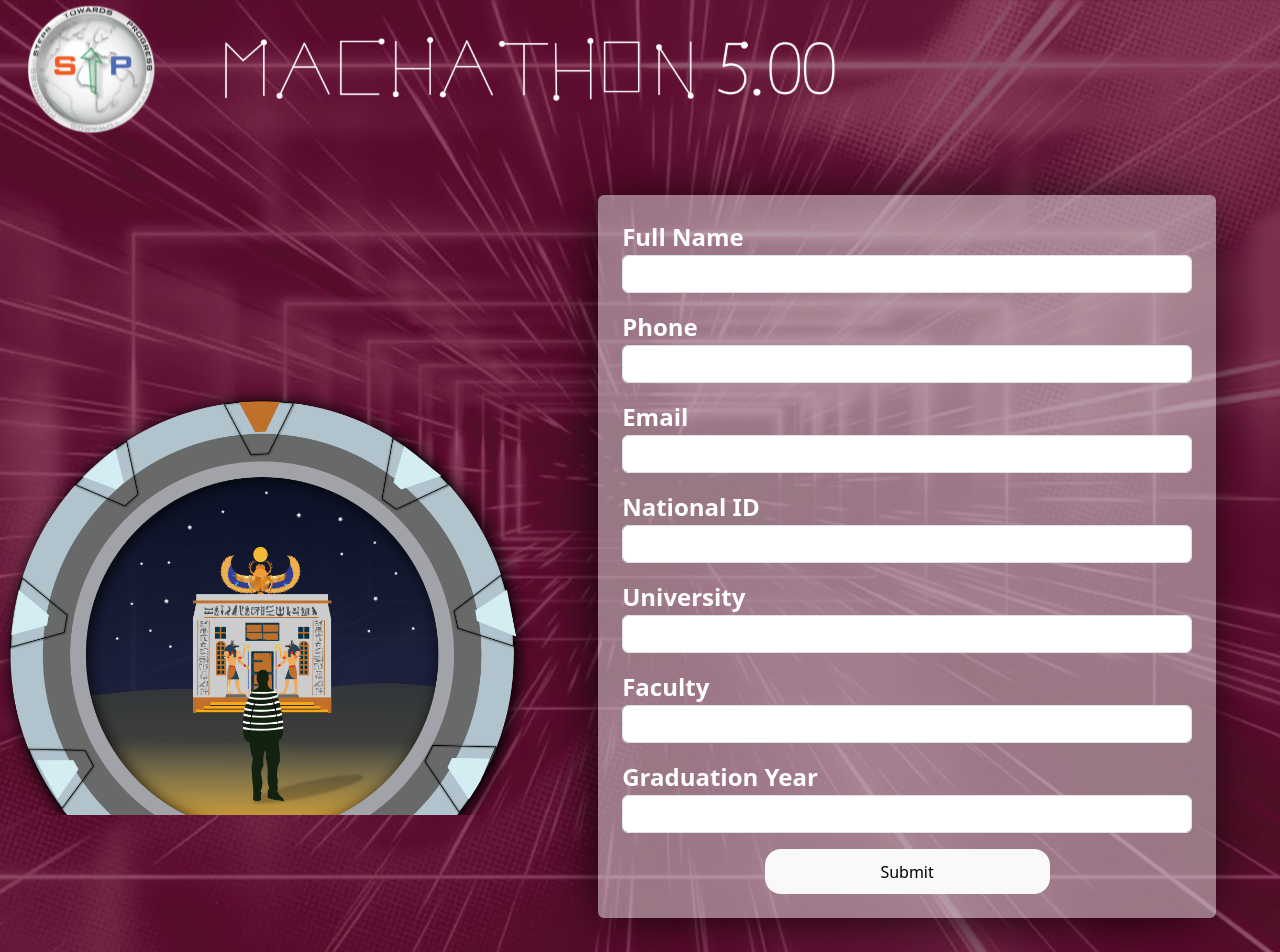
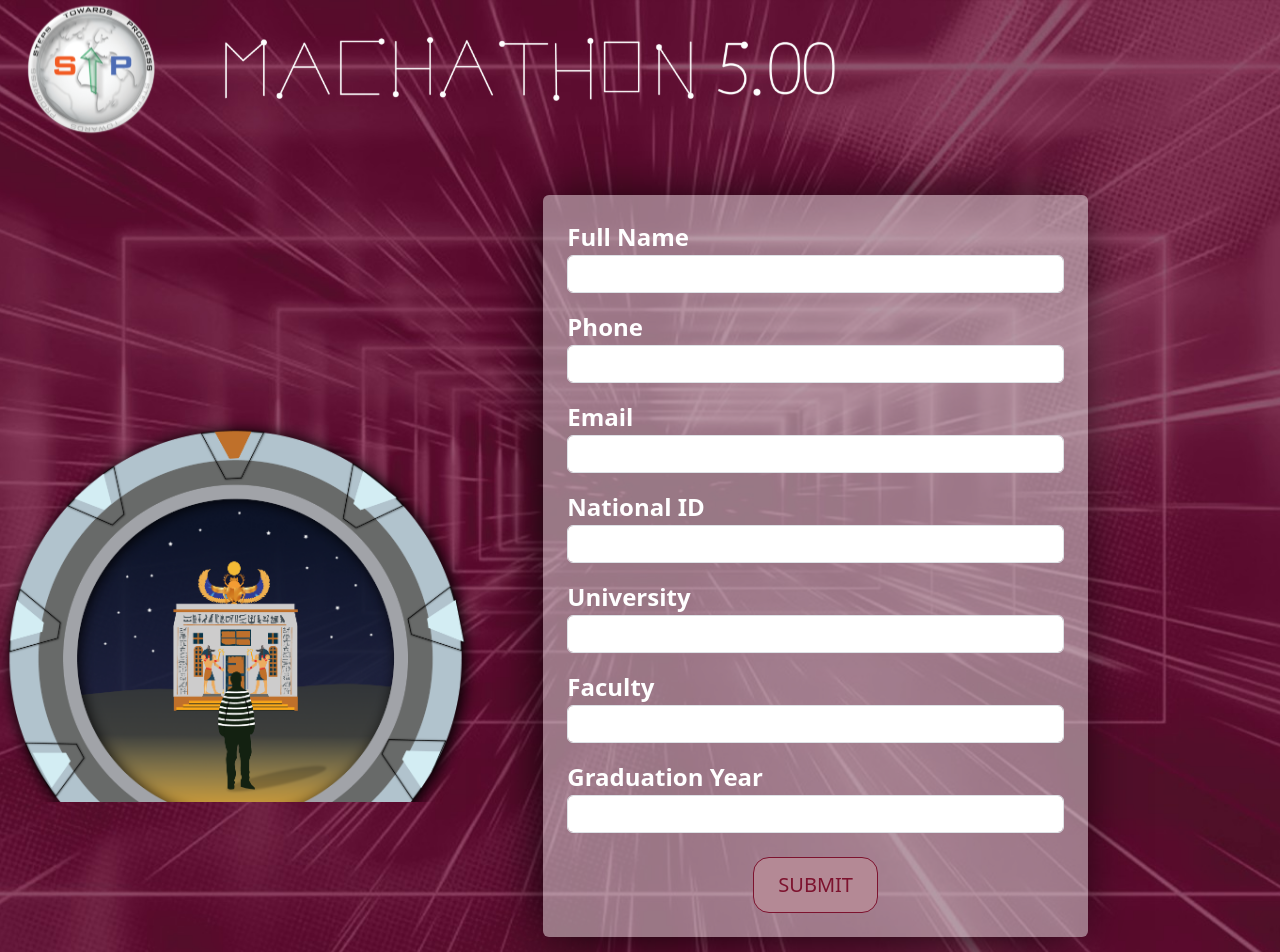
Before and after one commit to STP-Software-24/summit_form_frontend, a React (Vite) app: page / in a window 1280 px wide. Shown: the top 952 px of the page. Built offline with nearby package versions, Linux system fonts and the light colour scheme.

Commit message:
form validation

```diff
--- a/src/component/RegistrationForm.css
+++ b/src/component/RegistrationForm.css
@@ -12,9 +12,9 @@ body{
     align-items: center;
     justify-content: center;
     min-height: 100vh;
-    min-width: 100vw;
+    min-width: 70vw;
+    max-width: 90vw;
     /* overflow-x: hidden; */
-
   }
   .top-20{
   top:20%;
@@ -31,7 +31,16 @@ body{
   width:100% !important;
   }
   .gate {
-    max-width: 150% !important;
+    min-width: 100% !important;
+  }
+
+  .submit-button {
+    background-color: #B48995;
+    color: #7D122E;
+    border-color: #7D122E;
+    font-size: 20px;
+    font:bold;
+    border-radius: 5px;
   }
 
   @media (max-width: 700px) {
--- a/src/component/RegistrationForm.jsx
+++ b/src/component/RegistrationForm.jsx
@@ -15,6 +15,15 @@ const RegistrationForm = () => {
         faculty: "",
         grad_year: ""
       });
+    const [errors, setErrors] = useState({
+      name: "",
+      phone_number: "",
+      email: "",
+      national_id: "",
+      university: "",
+      faculty: "",
+      grad_year: ""
+    });
 
       const inputs = [
         {
@@ -23,8 +32,13 @@ const RegistrationForm = () => {
           type: "text",
           errorMessage: "Your Fullname should be 6-35 characters and shouldn't include any special character",
           label: "Full Name",
-          pattern:'[(a-zA-Z)||(a-zA-Z ?:\s)]{3,16}?$', // Corrected the minimum and maximum length
           required: true,
+          validation: (value) => {
+            if (value.length < 6 || value.length > 35) {
+              return "Your Fullname should be 6-35 characters and shouldn't include any special character";
+            }
+            return "";
+          }
         },
         {
           id: 2,
@@ -32,10 +46,15 @@ const RegistrationForm = () => {
           type: "text", // Changed type to text to allow for validation of non-numeric characters
           errorMessage: "Invalid Phone Number",
           label: "Phone",
-          pattern:"/^(02)?(01)[0125][0-9]{8}$/",
           required: true,
           minLength:"0",
-          maxlength:"11"
+          maxLength:"11",
+          validation: (value) => {
+            if (!/^\d+$/.test(value) || value.length !== 11) {
+              return "Invalid Phone Number";
+            }
+            return "";
+          }
         },
         {
           id: 3,
@@ -44,98 +63,142 @@ const RegistrationForm = () => {
           //pattern:"/^(02)?(01)[0125][0-9]{8}$/", // Removed unnecessary escape characters
           errorMessage: "It should be a valid email address!",
           label: "Email",
-          required: true
+          required: true,
+          validation: (value) => {
+            if(!/.+@[^@]+\.[^@]{2,}$/.test(value) || value.length < 6){
+              return "Invalid Email Address";
+            }
+            return "";
+          }
         },
         {
           id: 4,
           name: "national_id",
           type: "text", // Changed type to text to allow for validation of non-numeric characters
-          pattern:"/^[0-9]{14}$/",
+          //pattern:"/^[0-9]{14}$/",
           errorMessage: "Invalid Number",
           label: "National ID",
-          maxlength:"14",
-          required: true
+          maxLength:"14",
+          required: true,
+          validation: (value) => {
+            if(!/^\d{14}$/.test(value)){
+              return "Invalid National ID";
+            }
+            return "";
+          }
         },
         {
           id: 5,
           name: "university",
           type: "text",
-          pattern:"/[(a-zA-Z)||(a-zA-Z ?:\s)]{3,16}?$/", // Corrected the minimum and maximum length
+          //pattern:"/[(a-zA-Z)||(a-zA-Z ?:\s)]{3,16}?$/", // Corrected the minimum and maximum length
           errorMessage: "University should be 5-30 characters and shouldn't include any special character",
           label: "University",
-          required: true
+          required: true,
+          validation: (value) => {
+            if(value.length < 5 || value.length > 30){
+              return "University should be between 5 and 30 characters";
+            }
+            return "";
+          }
         },
         {
           id: 6,
           name: "faculty",
           type: "text",
-          pattern:"/[(a-zA-Z)||(a-zA-Z ?:\s)]{3,16}?$/", // Corrected the minimum and maximum length
+          //pattern:"/[(a-zA-Z)||(a-zA-Z ?:\s)]{3,16}?$/", // Corrected the minimum and maximum length
           errorMessage: "Faculty should be 5-30 characters and shouldn't include any special character",
           label: "Faculty",
           required: true,
+          validation: (value) => {
+            if(value.length < 5 || value.length > 30){
+              return "Faculty should be between 5 and 30 characters";
+            }
+            return "";
+          }
         },
         {
           id: 7,
           name: "grad_year",
-          type: "number",
+          type: "text",
           //pattern: /^[0-9]{4}$/, // Corrected pattern for graduation year
           label: "Graduation Year",
-          required: true
+          maxLength:"4",
+          minLength:"4",
+          required: true,
+          validation: (value) => {
+            if(value.length !== 4 || /^\d+$/.test(value) || value < 1990 || value > 2033){
+              return "Invalid Graduation Year";
+            }
+            return "";
+          }
         }
       ];
 
-      /* Validation error format {
-        {
-	"success": false,
-	"errors": [
-		{
-			"type": "field",
-			"value": "304056110177",
-			"msg": "Invalid value",
-			"path": "national_id",
-			"location": "body"
-		}
-	]
-}
-      }*/
-
-
       const handleSubmit = (e) => {
         e.preventDefault();
+        let hasErrors = false;
+        const newErrors = {};
+
+        // Validate each field
+        Object.entries(values).forEach(([name, value]) => {
+          const errorMessage = inputs.find(input => input.name === name)?.validation(value);
+          if (errorMessage) {
+            hasErrors = true;
+            newErrors[name] = errorMessage;
+          }
+        });
+
+        // Update errors state
+        setErrors(newErrors);
+
+        // If there are errors, prevent form submission
+        if (hasErrors) {
+          console.log(newErrors);
+          return;
+        }
+
+        //
         console.log(values);
         //const url = "https://fair-erin-boa-wig.cyclic.app/register";
         const url = "http://localhost:3000/";
         // check if user exists in Database
-        axios.get(url + "check", values).then(response => {
-          if(response.data){
-            // show message in a better way
-            "You have already registered."
+        axios.get(url + `?email=${encodeURI(values.email)}&nid=${values.national_id}`, values).then(response => {
+          if(response.data.length != 0){
+            // TODO: show message in a better way
+            console.log(response);
+            console.log("You are already registered.")
           }
           else{
               axios.post(url + "register", values)
                 .then(response => {
                   console.log("Data sent successfully");
-                  navigate('/thank-you'); // Redirect to thank you page
+                  navigate('/thankyou'); // Redirect to thank you page
               })
                 .catch(error => {
                 console.error("Error:", error);
               });
           }
         }).catch(error => {
-          "An Error has happened"
+          console.log(error)
+          //TODO: show error message in a better way
+          console.log("An Error has happened")
         })
       };
 
       const onChange = (e) => {
-
-        if(e.target.name=="phone_number" || e.target.name=="national_id" ){
+        if(e.target.name=="phone_number" || e.target.name=="national_id"){
           if(/^\d+$/.test(e.target.value)){
+            setValues({ ...values, [e.target.name]: e.target.value });
+          }
+        }
+        else if(e.target.name=="grad_year"){
+          if(/^\d+$/.test(e.target.value) && e.target.value.length <= 4){
             setValues({ ...values, [e.target.name]: e.target.value });
           }
         }
         else{
           setValues({ ...values, [e.target.name]: e.target.value });
-
         }
       };
 
@@ -147,7 +210,7 @@ const RegistrationForm = () => {
           <div className="m-4 d-block d-md-inline ">
             <img src="/img/mac_logo.svg" alt="mac logo" className="img-fluid d-inline" />
           </div>
-          <div className="app">
+          <div className="app d-flex justify-content-center">
             <div className="w-75 imgGroup d-none d-md-block">
               <img className="gate" src="/img/Group.png" alt="" />
             </div>
@@ -159,10 +222,11 @@ const RegistrationForm = () => {
                     {...input}
                     value={values[input.name]}
                     onChange={onChange}
+                    error={errors[input.name]}
                   />
                 ))}
                 <div className="text-center p-2">
-                  <button className="form-btn rounded-4 w-50 btn-primary" type="submit">Submit</button>
+                  <button className="form-btn rounded-4 mt-2 w-40 btn-primary submit-button" type="submit">SUBMIT</button>
                 </div>
               </form>
             </div>
--- a/src/component/ThankYouPage.css
+++ b/src/component/ThankYouPage.css
@@ -6,7 +6,7 @@
   align-items: center;
   justify-content: space-between;
   min-height: 100vh;
-  background: url('/img/Rectangle.svg');
+  background: url('/img/bg.jpg');
   background-size: cover;
   background-position: center;
   width:100vw;
--- a/src/component/ThankYouPage.jsx
+++ b/src/component/ThankYouPage.jsx
@@ -6,7 +6,7 @@ const ThankYouPage = () => {
   return (
     <div className="thank-you">
       <div className="message">
-        <h2 class='white-text'>Thanks for Applying!</h2>
+        <h2 className='white-text'>Thanks for Applying!</h2>
         <p>Join this <a href="https://chat.whatsapp.com/LcyvQsu51p79jXAOP7m5x0">WhatsApp Group</a>.</p>
       </div>
     </div>
```
